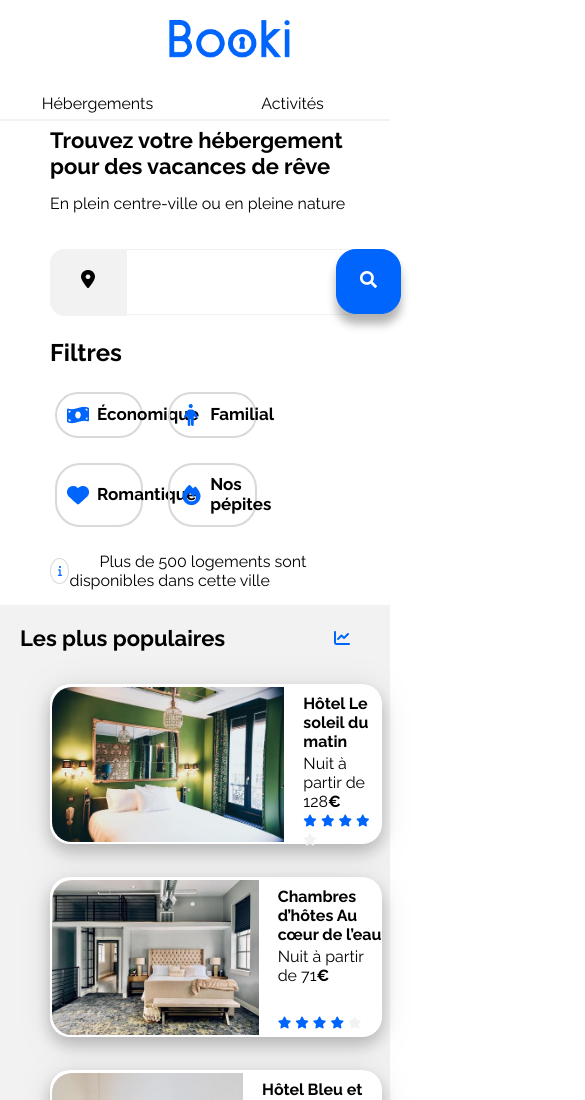
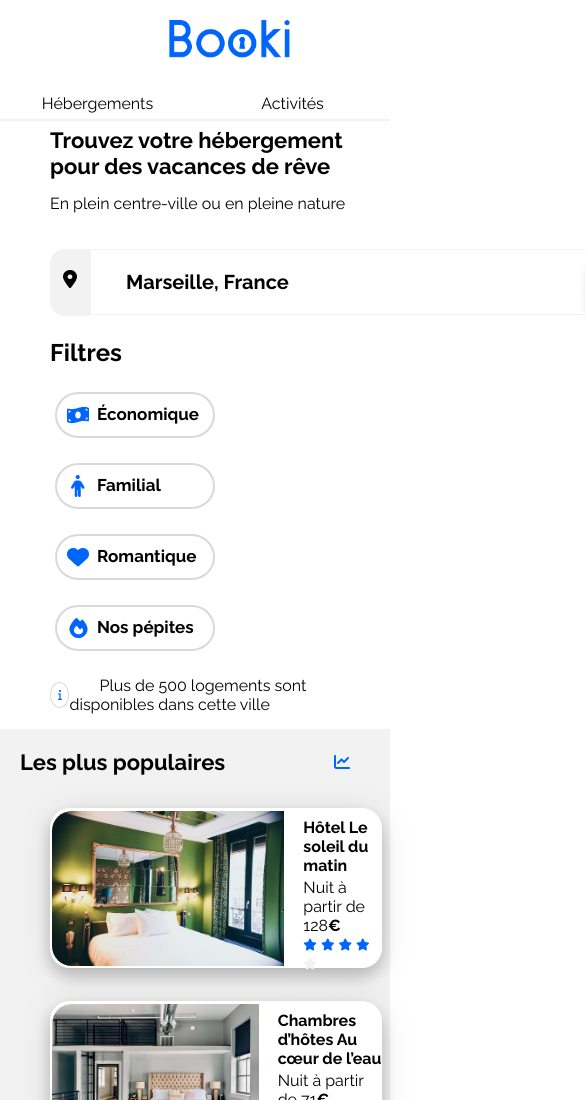
Before and after one commit to FarahRhimi/Booki, a plain HTML site: page index.html in a window 390 px wide. Shown: the top 1100 px of the page, 585 px wide, since content can reach past the window. Drawn offline with Linux system fonts and the light colour scheme.

Commit message:
projet fini avant vérif WC3

```diff
--- a/css/style.css
+++ b/css/style.css
@@ -730,18 +730,21 @@ background: #F2F2F2;
 
     #submit {
     width: 65px;
-    margin-left: 30%;
+    margin-left: -30px;
     border-radius: 20px 20px 20px 20px;
     box-shadow: 0px 10px 10px 0px  rgba(0.3, 0, 0, 0.3)
 
     }
 
     #ville {
-        width: 100%;
-        height: 62px;
-        border: 1px solid #F2F2F2;
-        padding-left: 35px;
-        margin: none;
+    font-size: 20px;
+    font-weight: bold;
+    width: 490px;
+    height: 62px;
+    border: 1px solid #F2F2F2;
+    padding-left: 35px;
+    margin: none;
+    }
     }
 
     #submit #submit-text {
@@ -768,7 +771,6 @@ background: #F2F2F2;
     }
 
 
-
     .filtres {
         display: block;
         align-items: center;
@@ -780,7 +782,6 @@ background: #F2F2F2;
     .conteneur {
         display: flex;
         flex-wrap: wrap;
-        width: 70%;
     }
 
     .box {
@@ -792,7 +793,7 @@ background: #F2F2F2;
         padding: 10px;
         border-radius: 25px;
         border: 2px solid #D9D9D9;
-        width: 27%;
+        width: 40%;
         margin: 5px;
     }
 
@@ -921,9 +922,3 @@ background: #F2F2F2;
         flex-direction: column;
 
     }
-
-
-
-
-
-}
--- a/index.html
+++ b/index.html
@@ -41,7 +41,7 @@
                         </div>
                     </fieldset>
                     <div>
-                        <input type="text" name="ville" id="ville" />
+                        <input type="text" name="ville" id="ville" value="Marseille, France"/>
                     </div>
                     <div>
                         <button type="submit" id="submit">
```
